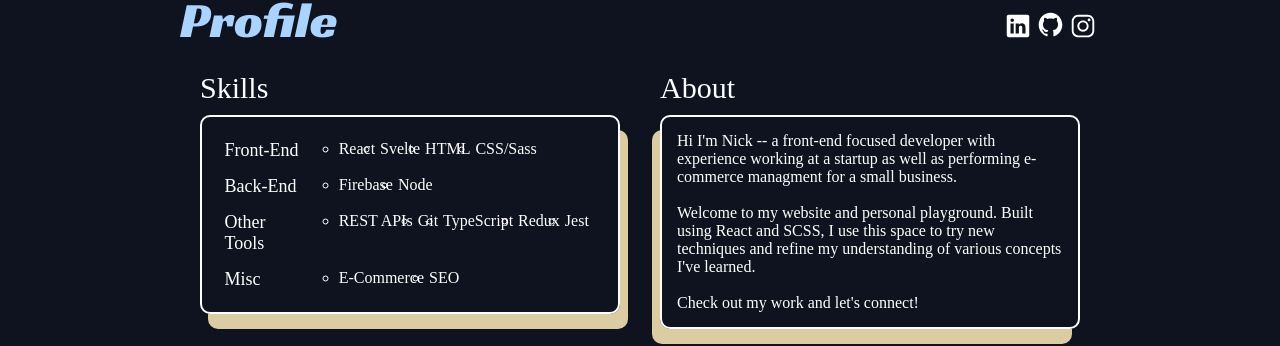
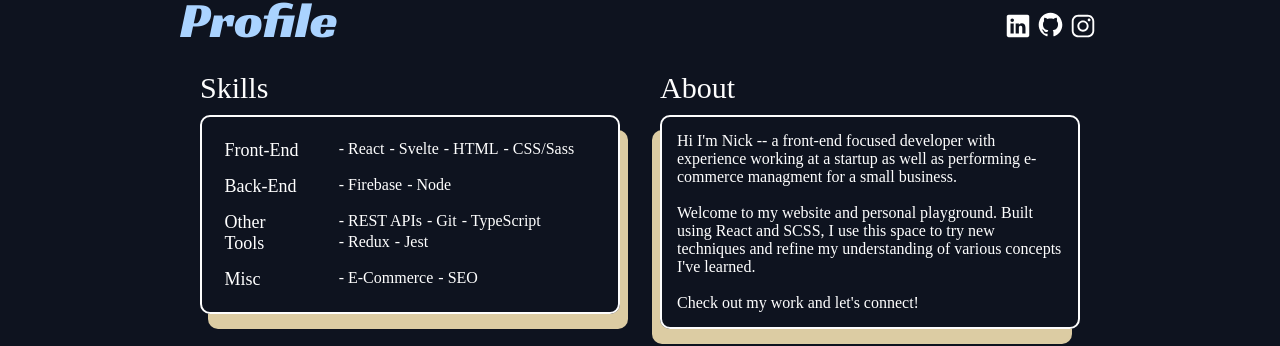
Before and after one commit to nickhibbits/react-website, a React (Create React App) app: page / in a window 1280 px wide. Shown: the part 877-1223 px from the top of the page. Built offline with nearby package versions, Linux system fonts and the light colour scheme; a web font is replaced by a local one.

Commit message:
update pdf, skills list styling

```diff
--- a/src/components/MobileNavOptions.js
+++ b/src/components/MobileNavOptions.js
@@ -2,7 +2,7 @@ import { HiOutlineMenuAlt3 } from "react-icons/hi";
 import { IoClose } from "react-icons/io5";
 import "../styles/Nav.scss";
 
-const resume = require("../assets/Nick_Hibbits_Resume.pdf");
+const resume = require("../assets/Nick_Hibbits_Resume_01.pdf");
 
 function NavOptionsMobile({ setNavMenuOpen, navMenuOpen, handleClick }) {
   return (
--- a/src/components/NavOptions.js
+++ b/src/components/NavOptions.js
@@ -1,6 +1,6 @@
 import Socials from "./Socials";
 import "../styles/Nav.scss";
-const resume = require("../assets/Nick_Hibbits_Resume.pdf");
+const resume = require("../assets/Nick_Hibbits_Resume_01.pdf");
 
 function NavOptions({ handleClick }) {
   return (
--- a/src/styles/About.scss
+++ b/src/styles/About.scss
@@ -75,6 +75,10 @@
 .skill-item {
   @include desktopAndUp {
     margin-right: 5px;
+    list-style: none;
+    &::before {
+      content: "- ";
+    }
   }
 }
 
```
Also changed, not shown: 1 other file (tests, documents, lock files or other folders).
